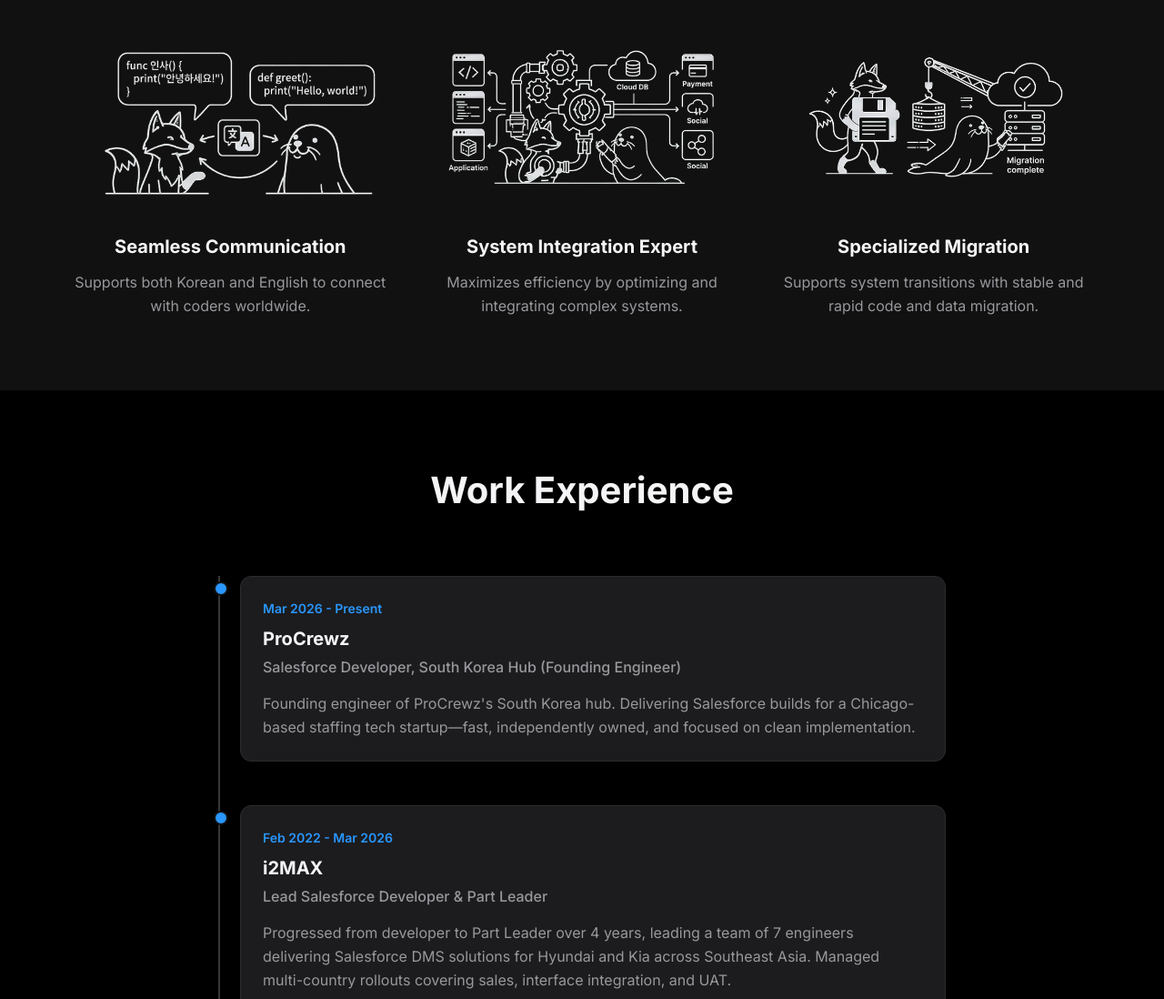
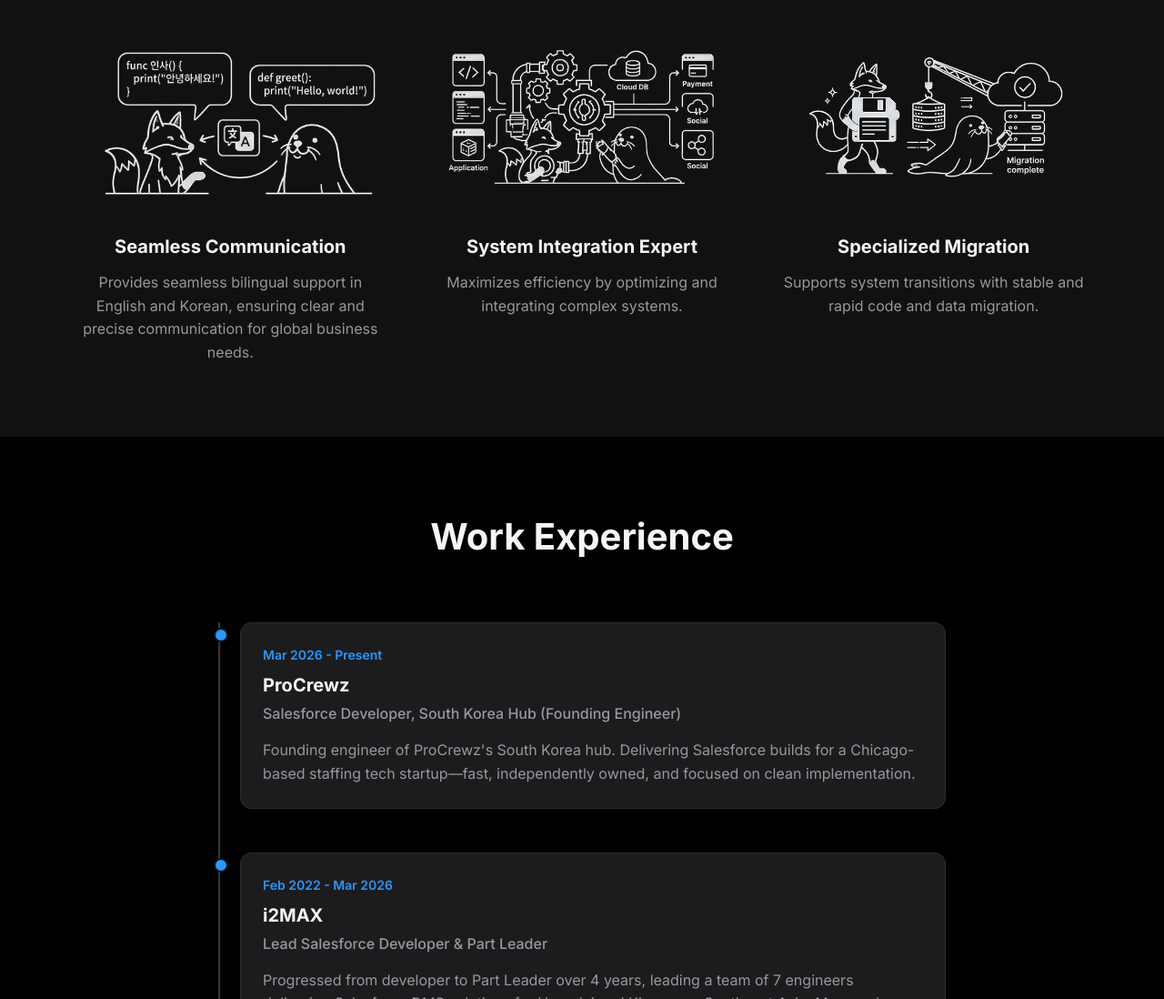
Before and after one commit to yoondev83/codenomad-landing, a React (Vite) app: page / in a window 1280 px wide. Shown: the part 924-2022 px from the top of the page at 91% size. Built offline with nearby package versions, Linux system fonts and the light colour scheme.

Commit message:
Update portfolio wording and role title

```diff
--- a/src/components/Projects/Projects.module.css
+++ b/src/components/Projects/Projects.module.css
@@ -10,6 +10,10 @@
   display: grid;
   grid-template-columns: repeat(3, 1fr);
   gap: 32px;
+}
+
+.projects {
+  background-color: var(--cn-bg-secondary);
 }
 
 .card {
--- a/src/components/WhyCodeNomad/WhyCodeNomad.module.css
+++ b/src/components/WhyCodeNomad/WhyCodeNomad.module.css
@@ -1,5 +1,5 @@
 .whySection {
-  background-color: var(--cn-bg);
+  background-color: var(--cn-bg-secondary);
 }
 
 .whyContainer {
--- a/src/data/portfolio.json
+++ b/src/data/portfolio.json
@@ -28,8 +28,8 @@
         "image": "/seamless.png",
         "titleEn": "Seamless Communication",
         "titleKo": "원활한 소통",
-        "descEn": "Supports both Korean and English to connect with coders worldwide.",
-        "descKo": "한국어와 영어 모두 지원하여 전 세계 코더들과 연결됩니다."
+        "descEn": "Provides seamless bilingual support in English and Korean, ensuring clear and precise communication for global business needs.",
+        "descKo": "한국어와 영어 이중 언어를 완벽하게 지원하여, 글로벌 비즈니스 환경에서도 언어 장벽 없이 명확하고 원활하게 소통합니다."
       },
       {
         "id": "2",
@@ -62,11 +62,11 @@
     {
       "company": "i2MAX",
       "roleEn": "Lead Salesforce Developer & Part Leader",
-      "roleKo": "세일즈포스 개발 파트 리더",
+      "roleKo": "세일즈포스 개발 파트장",
       "startDate": "Feb 2022",
       "endDate": "Mar 2026",
       "descEn": "Progressed from developer to Part Leader over 4 years, leading a team of 7 engineers delivering Salesforce DMS solutions for Hyundai and Kia across Southeast Asia. Managed multi-country rollouts covering sales, interface integration, and UAT.",
-      "descKo": "4년간 개발자에서 파트 리더로 성장하며 7인 팀을 이끌고, 동남아시아 현대·기아 세일즈포스 DMS 솔루션을 납품했습니다. 영업, 인터페이스 통합, UAT를 포함한 다국가 출시를 관리했습니다."
+      "descKo": "4년간 개발자에서 파트장으로 성장하며 7인 팀을 이끌고, 동남아시아 현대·기아 세일즈포스 DMS 솔루션을 납품했습니다. 영업, 인터페이스 통합, UAT를 포함한 다국가 출시를 관리했습니다."
     }
   ],
   "projects": [
```
